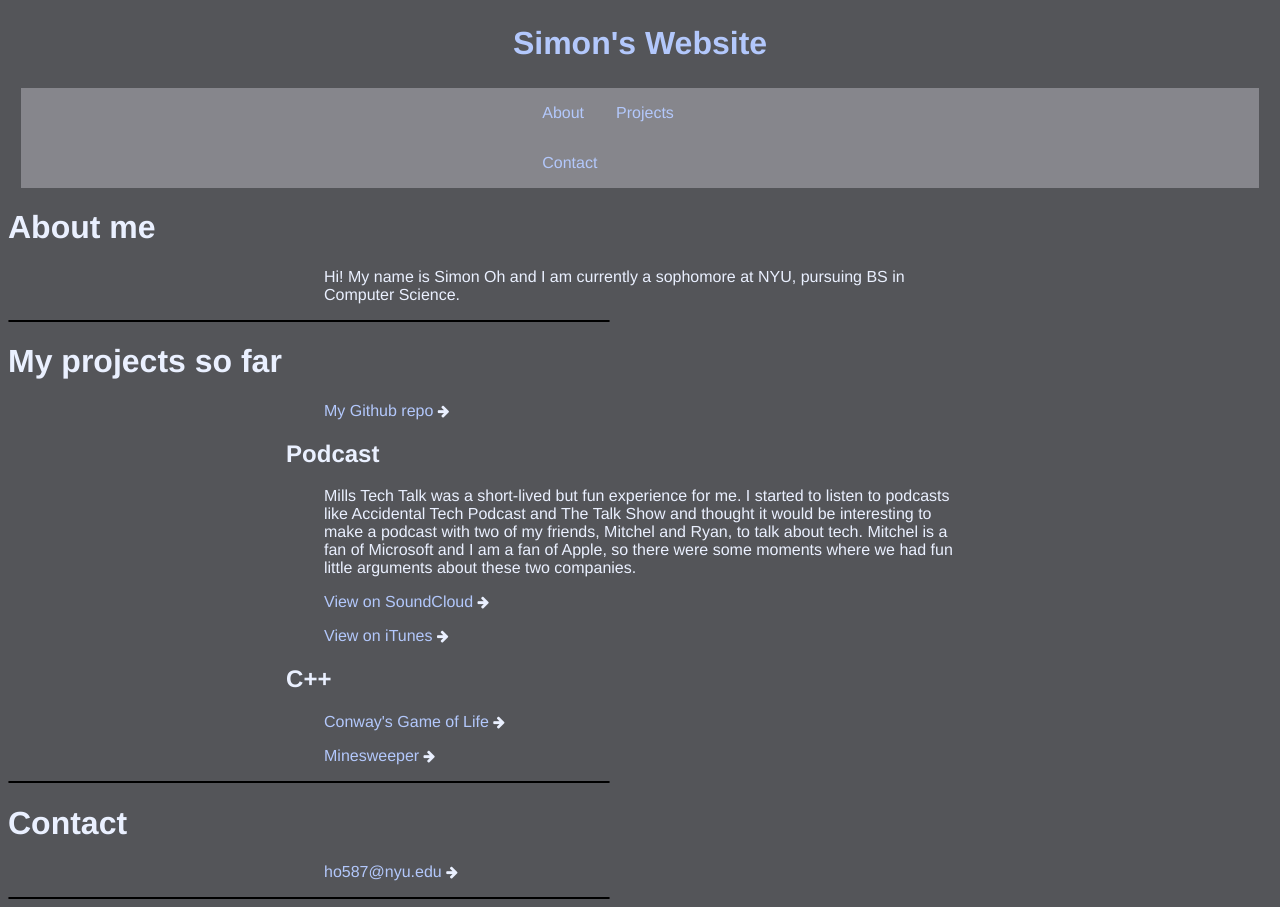
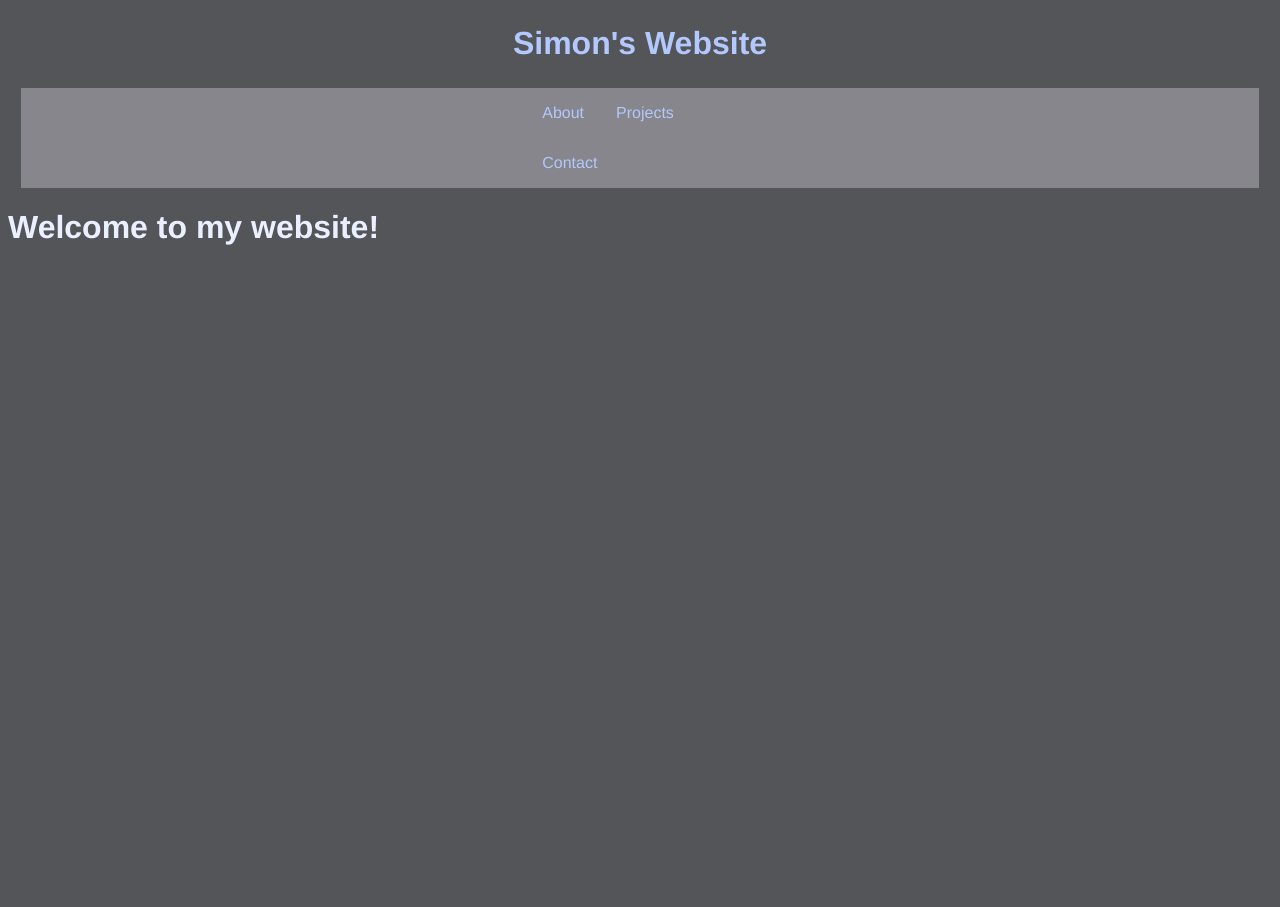
Before and after one commit to simon0h/simon0h.github.io, a Jekyll site: the page built from index.html, in a window 1280 px wide. Built offline with Jekyll 4.4.1, drawn with Linux system fonts in a browser that asks for light colours.

Commit message:
Update index.html

```diff
--- a/index.html
+++ b/index.html
@@ -11,34 +11,8 @@ title: simonoh.me
 
 <body>
 <div>
-	<h1> About me </h2>
-	<p> <p class = "paragraphs">Hi! My name is Simon Oh and I am currently a sophomore at NYU, pursuing BS in Computer Science. </p>
+	<h1> Welcome to my website! </h1>
 </div>
-
-<hr>
-
-<div>
-	<h1> My projects so far</h2>
-	<p title = "github.com/simon0h/Projects"><a href="https://github.com/simon0h/Projects"><p class = "links"> My Github repo <i class="fa fa-arrow-right" style="font-size:85%;"></i></a></p>
-
-	<h2> Podcast</h2>
-	<p> <p class = "paragraphs"> Mills Tech Talk was a short-lived but fun experience for me. I started to listen to podcasts like Accidental Tech Podcast and The Talk Show and thought it would be interesting to make a podcast with two of my friends, Mitchel and Ryan, to talk about tech. Mitchel is a fan of Microsoft and I am a fan of Apple, so there were some moments where we had fun little arguments about these two companies. </p>
-	<p title = "View on SoundCloud"><p class = "links"> <a href = "https://soundcloud.com/tech-talk-413487595"> View on SoundCloud <i class="fa fa-arrow-right" style="font-size:85%;"></i></a></p>
-	<p title = "View on iTunes"><p class = "links"> <a href = "https://itunes.apple.com/us/podcast/tech-talk/id1170862035?mt=2"> View on iTunes <i class="fa fa-arrow-right" style="font-size:85%;"></i></a></p>
-
-	<h2> C++ </h2>
-	<p title = "Conway's Game of Life.cpp"><p class = "links"> <a href = "https://github.com/simon0h/Projects/blob/master/ConwaysGameOfLife.cpp"> Conway's Game of Life <i class="fa fa-arrow-right" style="font-size:85%;"></i></a></p>
-	<p title = "Minesweeper.cpp"><p class = "links"> <a href = "https://github.com/simon0h/Projects/blob/master/Minesweeper.cpp"> Minesweeper <i class="fa fa-arrow-right" style="font-size:85%;"></i></a></p>
-<div>
-
-<hr>
-
-<div>
-	<h1> Contact </h1>
-	<p title = "ho587@nyu.edu"> <a href="mailto:ho587@nyu.edu" target="_top"><p class = "links"> ho587@nyu.edu <i class="fa fa-arrow-right" style="font-size:85%;"></i></a></p>
-</div>
-
-<hr>
 
 </body>
 </html>
```
